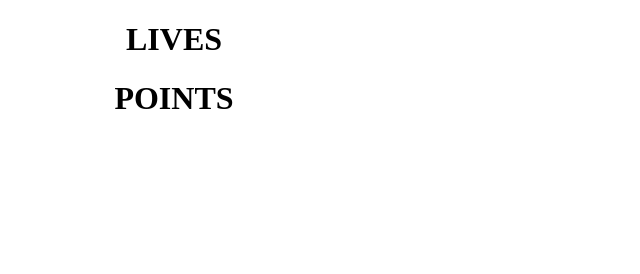
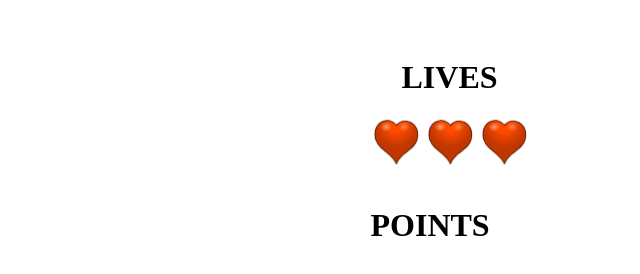
Before and after one commit to omarshatani/frontend-nanodegree-arcade-game, a plain HTML site: page index.html in a window 1280 px wide. Shown: the whole page, without its empty margins (466-1106 px from the left). Drawn offline with Linux system fonts and the light colour scheme.

Commit message:
Added hearts images on scoreboard

```diff
--- a/css/style.css
+++ b/css/style.css
@@ -1,3 +1,19 @@
 body {
-    text-align: center;
+    width: 100%;
+    display: flex;
+    justify-content: center;
+    overflow-x: hidden;
 }
+
+.scoreboard {
+	margin-left: 30px;
+	margin-top: 30px;
+}
+
+.livesCounter {
+	text-align: center;
+}
+
+.livesCounter h1 {
+	margin-bottom: 0;
+}
--- a/index.html
+++ b/index.html
@@ -6,16 +6,19 @@
     <link rel="stylesheet" href="css/style.css">
 </head>
 <body>
+    <script src="js/resources.js"></script>
+    <script src="js/app.js"></script>
+    <script src="js/engine.js"></script>
 	<div class="scoreboard">
 		<div class="livesCounter">
 			<h1>LIVES</h1>
+			<img src="images/Heart.png" class="heart" alt="Heart" width="50" height="85" />
+			<img src="images/Heart.png" class="heart" alt="Heart" width="50" height="85" />
+			<img src="images/Heart.png" class="heart" alt="Heart" width="50" height="85" />
 		</div>
 		<div class="pointsCounter">
 			<h1>POINTS</h1>
 		</div>
 	</div>
-    <script src="js/resources.js"></script>
-    <script src="js/app.js"></script>
-    <script src="js/engine.js"></script>
 </body>
 </html>
--- a/js/app.js
+++ b/js/app.js
@@ -86,7 +86,7 @@ class Player {
         if (this.y < 56) {
             player.resetPosition();
             game.wins++;
-            game.difficulty++;
+            game.difficulty += 0.5;
             game.level++;
             gem.stopRendering = false;
         }
```
